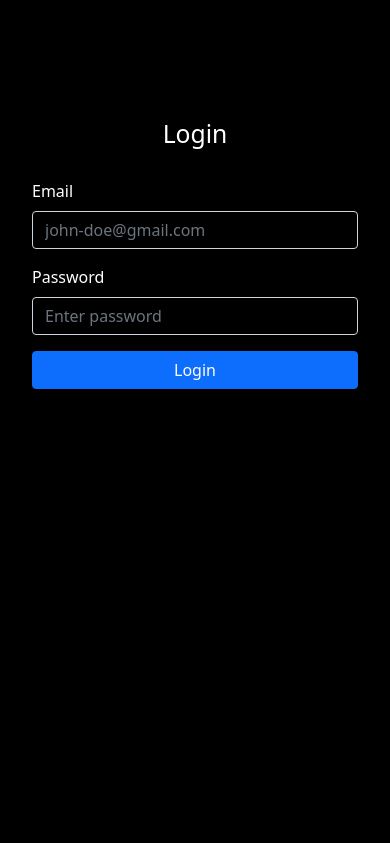
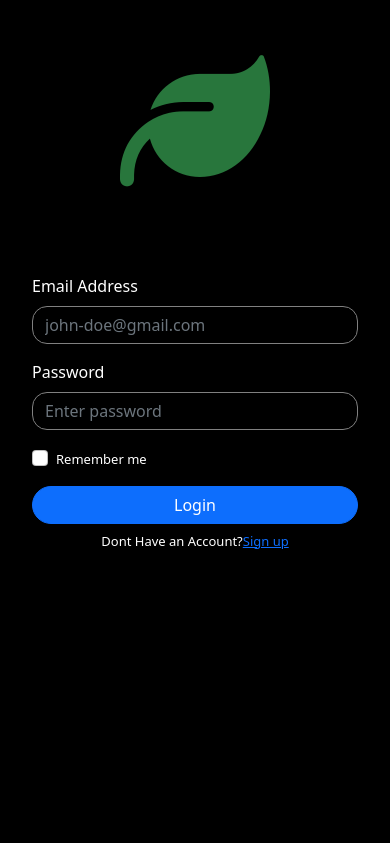
Before and after one commit to smirki/LocalLeaf, a Flask app: page / in a window 390 px wide. Shown: the part 845-1688 px from the top of the page. Run offline with Flask 2, Linux system fonts and the light colour scheme; some libraries are stand-ins or nearby versions.

Commit message:
added ui

```diff
--- a/static/styles/main.css
+++ b/static/styles/main.css
@@ -13,7 +13,7 @@ body {
     background-image: url("https://images.unsplash.com/photo-1584473457406-6240486418e9?ixlib=rb-4.0.3&ixid=MnwxMjA3fDB8MHxwaG90by1wYWdlfHx8fGVufDB8fHx8&auto=format&fit=crop&w=774&q=80");
     background-size: cover;
     background-position: center;
-    opacity: 0.4;
+    /* opacity: 0.4; */
 }
 
 .color-overlay {}
--- a/templates/index.html
+++ b/templates/index.html
@@ -7,7 +7,7 @@
     <meta name="viewport" content="width=device-width, initial-scale=1.0">
     <link href="https://cdn.jsdelivr.net/npm/bootstrap@5.0.2/dist/css/bootstrap.min.css" rel="stylesheet" integrity="sha384-EVSTQN3/azprG1Anm3QDgpJLIm9Nao0Yz1ztcQTwFspd3yD65VohhpuuCOmLASjC" crossorigin="anonymous">
     <link rel="stylesheet" href="{{ url_for('static', filename='styles/main.css') }}">
-
+    <script src="https://kit.fontawesome.com/6645087008.js" crossorigin="anonymous"></script>
     <title>Document</title>
 
     <style>
@@ -28,41 +28,38 @@
 
         .login-input {
             background-color: transparent;
+            border-color: gray;
+            border-radius: 15px;
+        }
+
+        .login.button {
+            border-radius: 25px;
+        }
+
+        form {
+            padding-top: 100px;
+        }
+
+        .logo {
+            font-size: 150px;
+            padding-bottom: 50px;
+        }
+
+        .form-remember {
+            font-size: small;
+        }
+
+        .sign-up {
+            font-size: small;
         }
     </style>
 </head>
 
 <body>
 
-
-
-
-
-
-
-
     <div class="container-fluid">
         <div class="row">
             <div class="col-md-6 landing left-container" style="min-height: 100vh;">
-
-
-
-                <div class="container-fluid">
-                    <div class="row  p-3">
-                        <div class="col-md-6">
-                            <svg xmlns="http://www.w3.org/2000/svg" viewBox="0 0 512 512">
-                                <!--! Font Awesome Pro 6.4.0 by @fontawesome - https://fontawesome.com/ License - https://fontawesome.com/license (Commercial License) Copyright 2023 Fonticons, Inc. -->
-                                <path
-                                    d="M272 96c-78.6 0-145.1 51.5-167.7 122.5c33.6-17 71.5-26.5 111.7-26.5h88c8.8 0 16 7.2 16 16s-7.2 16-16 16H288 216s0 0 0 0c-16.6 0-32.7 1.9-48.2 5.4c-25.9 5.9-50 16.4-71.4 30.7c0 0 0 0 0 0C38.3 298.8 0 364.9 0 440v16c0 13.3 10.7 24 24 24s24-10.7 24-24V440c0-48.7 20.7-92.5 53.8-123.2C121.6 392.3 190.3 448 272 448l1 0c132.1-.7 239-130.9 239-291.4c0-42.6-7.5-83.1-21.1-119.6c-2.6-6.9-12.7-6.6-16.2-.1C455.9 72.1 418.7 96 376 96L272 96z" />
-                            </svg>
-                            <h3 class="mb-0">Local<strong>Leaf</strong></h3>
-                        </div>
-
-                    </div>
-                </div>
-
-
-
             </div>
 
 
@@ -72,18 +69,35 @@
             <div class="col-md-6 landing right-container" style="min-height: 100vh;">
                 <div class="row">
                     <div class="col-md-6 offset-md-4">
-                        <div class="login-form">
-                            <h2>Login</h2>
+                        <div class="login-form ">
+                            <div class="col-md-6" style="text-align:center;">
+                                <i class="fa-solid fa-leaf fa-2xl col-md-8 text-center logo" style="color: #28763c;"></i>
+                            </div>
+
                             <form>
                                 <div class="mb-3">
-                                    <label for="username" class="form-label">Email</label>
+                                    <label for="username" class="form-label">Email Address</label>
                                     <input type="text" class="form-control login-input" id="username" placeholder="john-doe@gmail.com">
                                 </div>
                                 <div class="mb-3">
                                     <label for="password" class="form-label">Password</label>
                                     <input type="password" class="form-control login-input" id="password" placeholder="Enter password">
+
                                 </div>
-                                <button type="submit" class="btn btn-primary w-100">Login</button>
+
+                                <div class="form-check mb-3 col-md-12">
+                                    <input type="checkbox" class="form-check-input" id="exampleCheck1">
+                                    <label class="form-check-label form-remember " for="exampleCheck1">Remember
+                                        me</label>
+
+                                </div>
+                                <button type="submit" class="btn btn-primary w-100 login button  mb-2">Login</button>
+                                <div class="sign-up d-flex justify-content-center">Dont Have an Account? <a href="">
+                                        Sign
+                                        up</a></div>
+
+
+
                             </form>
                         </div>
                     </div>
```
